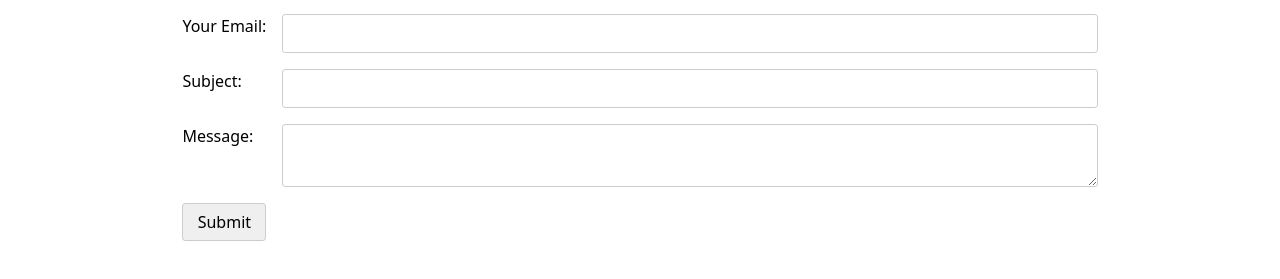
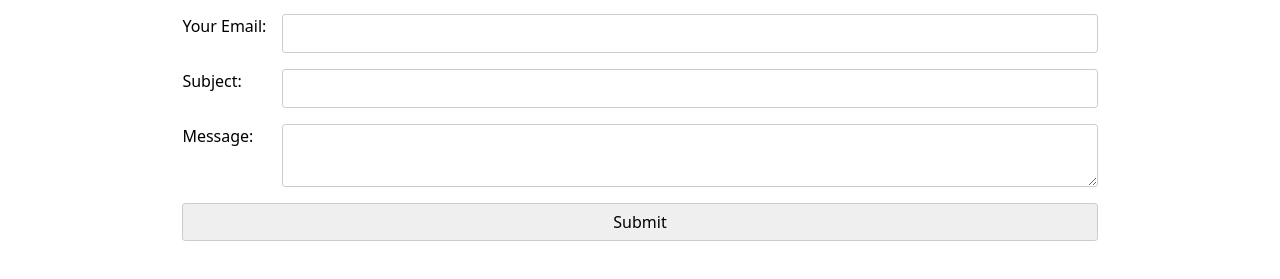
Before and after one commit to jiya-makhija/portfolio, a plain HTML site: page contact/index.html in a window 1280 px wide. Shown: the part 187-466 px from the top of the page. Drawn offline with Linux system fonts and the light colour scheme.

Commit message:
Update style.css

```diff
--- a/style.css
+++ b/style.css
@@ -108,6 +108,9 @@ form label {
   grid-template-columns: subgrid;
   grid-column: 1 / -1;
 }
+form button {
+  grid-column: 1 / -1;
+}
 
 input,
 textarea,
```
